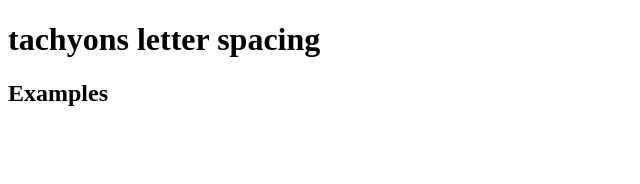
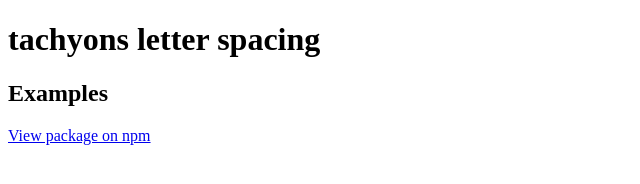
Before and after one commit to mrmrs/tachyons-letter-spacing, a website: page index.html in a window 1280 px wide. Shown: the whole page, without its empty margins (0-640 px from the left). Drawn offline with Linux system fonts and the light colour scheme.

Commit message:
Adding link to npm module

```diff
--- a/index.html
+++ b/index.html
@@ -13,5 +13,6 @@
   <body>
     <h1>tachyons letter spacing</h1>
     <h2>Examples</h2>
+    <a href="http://npmjs.org/package/tachyons-letter-spacing" title="tachyons-letter-spacing">View package on npm</a>
   </body>
 </html>
```
